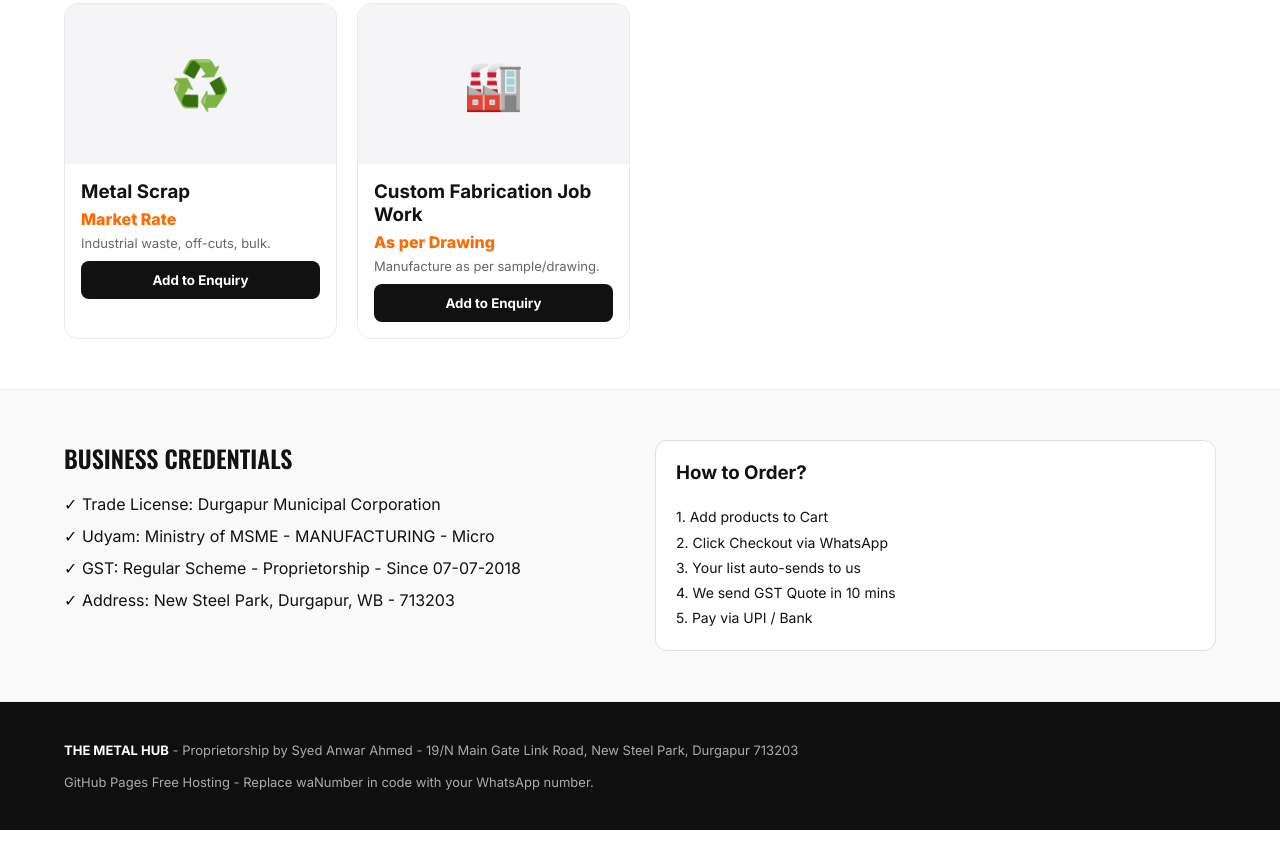
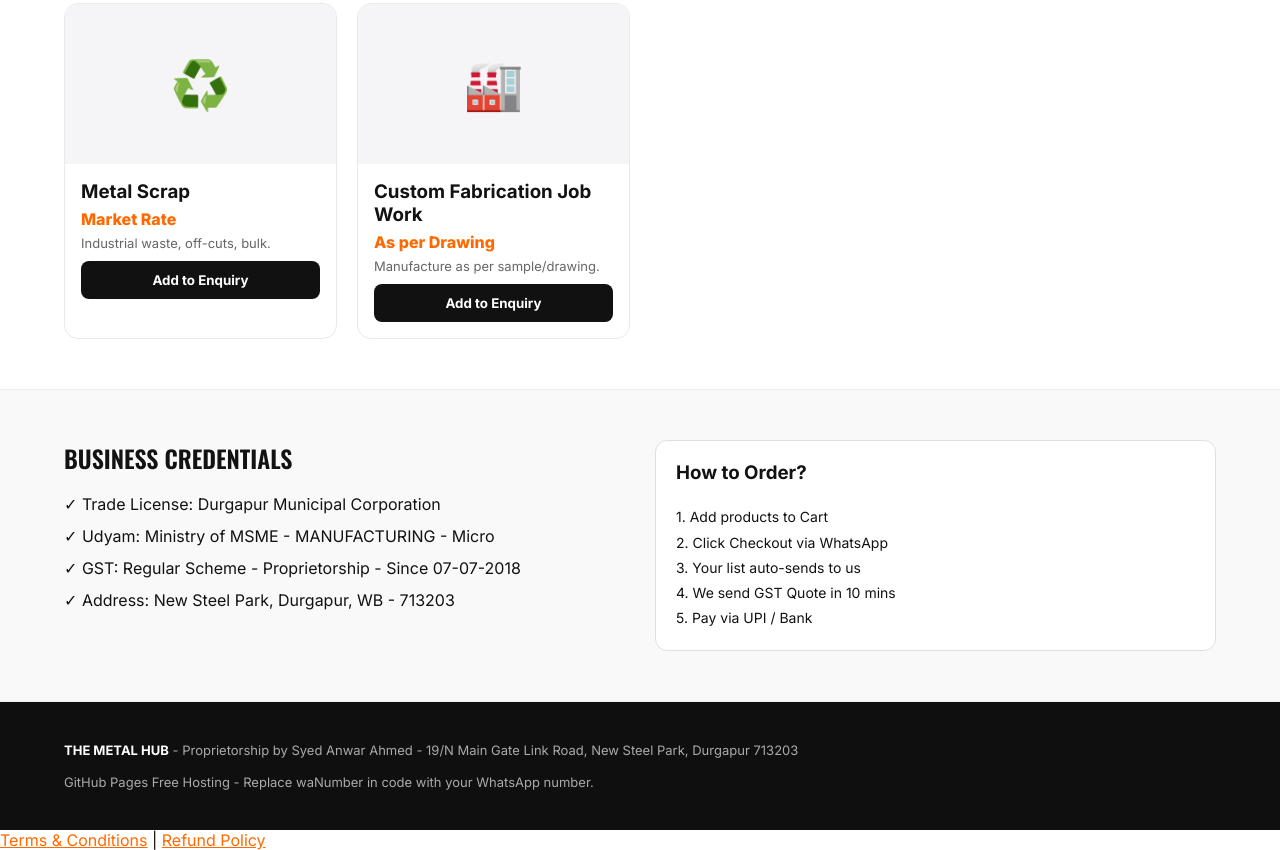
Before and after one commit to themetalhub/themetalhub, a plain HTML site: page index.html in a window 1280 px wide. Shown: the part 1072-1922 px from the top of the page. Drawn offline with nearby package versions, Linux system fonts and the light colour scheme.

Commit message:
Add Terms & Conditions and Refund Policy links

```diff
--- a/index.html
+++ b/index.html
@@ -139,3 +139,4 @@ renderProducts();
 </script>
 </body>
 </html>
+<p><a href="terms.html" style="color:#ff6a00">Terms & Conditions</a> | <a href="refund.html" style="color:#ff6a00">Refund Policy</a></p>
```
